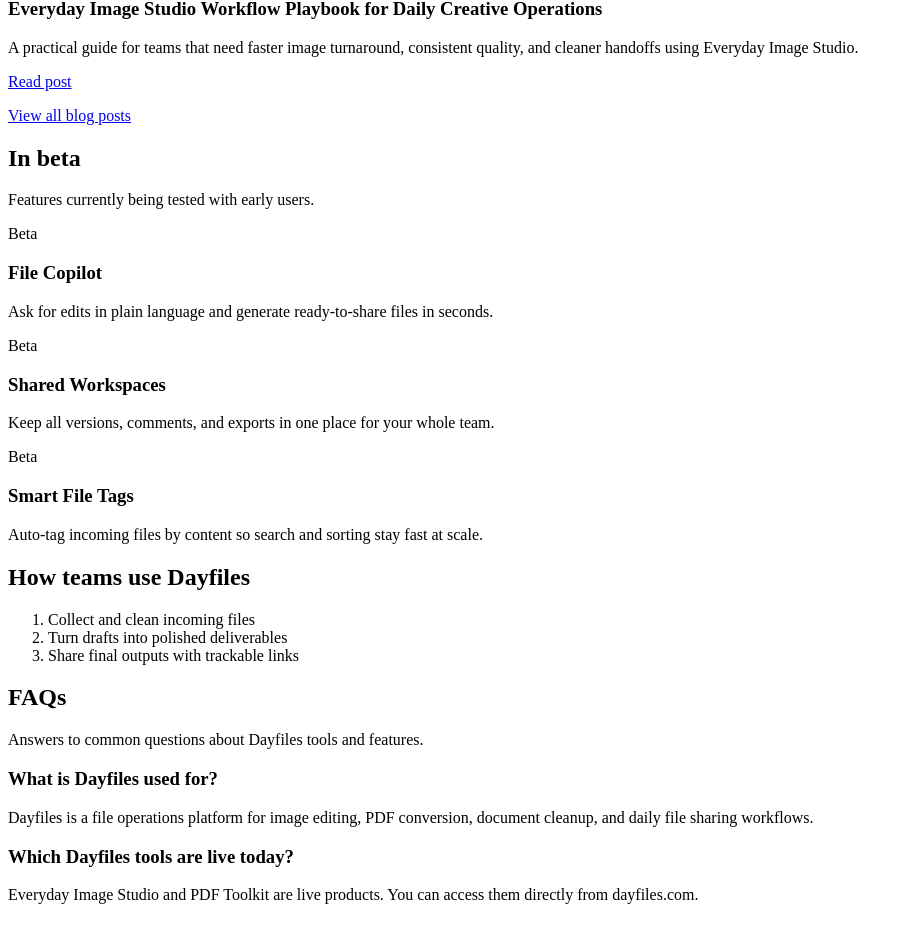
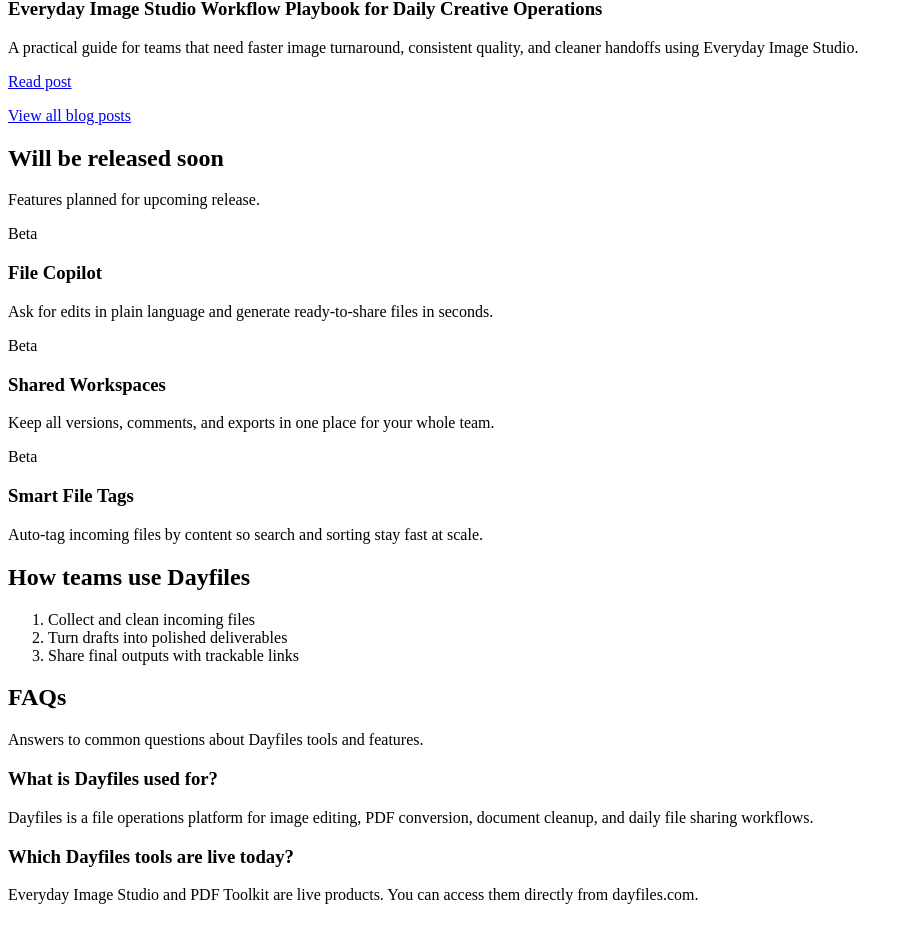
Before and after one commit to ShuvoHabib/dayfiles, a React (Vite) app: page / in a window 1280 px wide. Shown: the part 1574-2499 px from the top of the page, without its empty margins (0-913 px from the left). Built offline with nearby package versions, Linux system fonts and the light colour scheme; the HTML template or start-up script is replaced by a standard one.

Commit message:
Update beta section copy to releasing-soon messaging

```diff
--- a/src/App.jsx
+++ b/src/App.jsx
@@ -198,8 +198,8 @@
 
         <section className="panel beta" aria-label="Beta features">
           <div className="section-heading">
-            <h2>In beta</h2>
-            <p>Features currently being tested with early users.</p>
+            <h2>Will be released soon</h2>
+            <p>Features planned for upcoming release.</p>
           </div>
           <div className="card-grid">
             {betaFeatures.map((feature) => (
```
